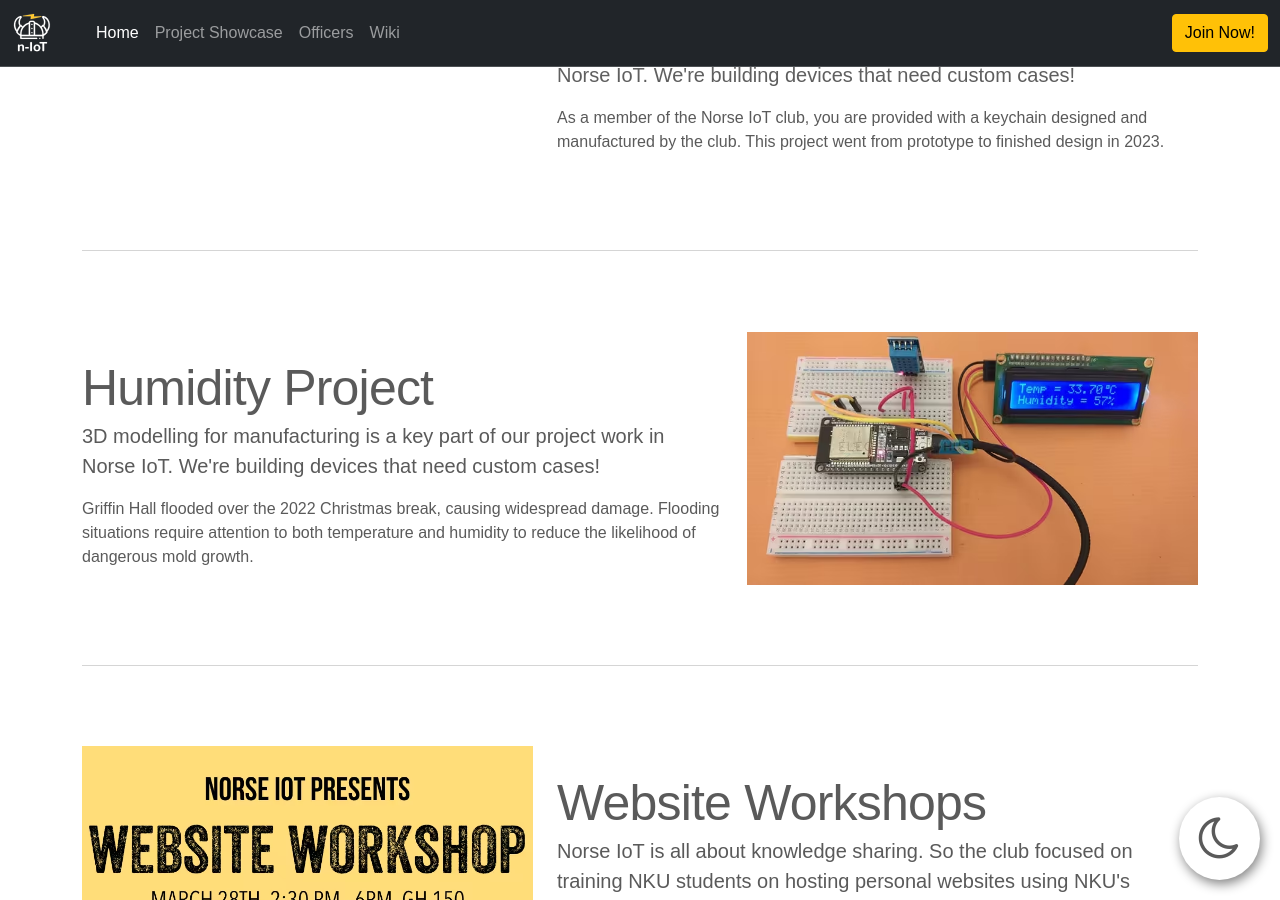
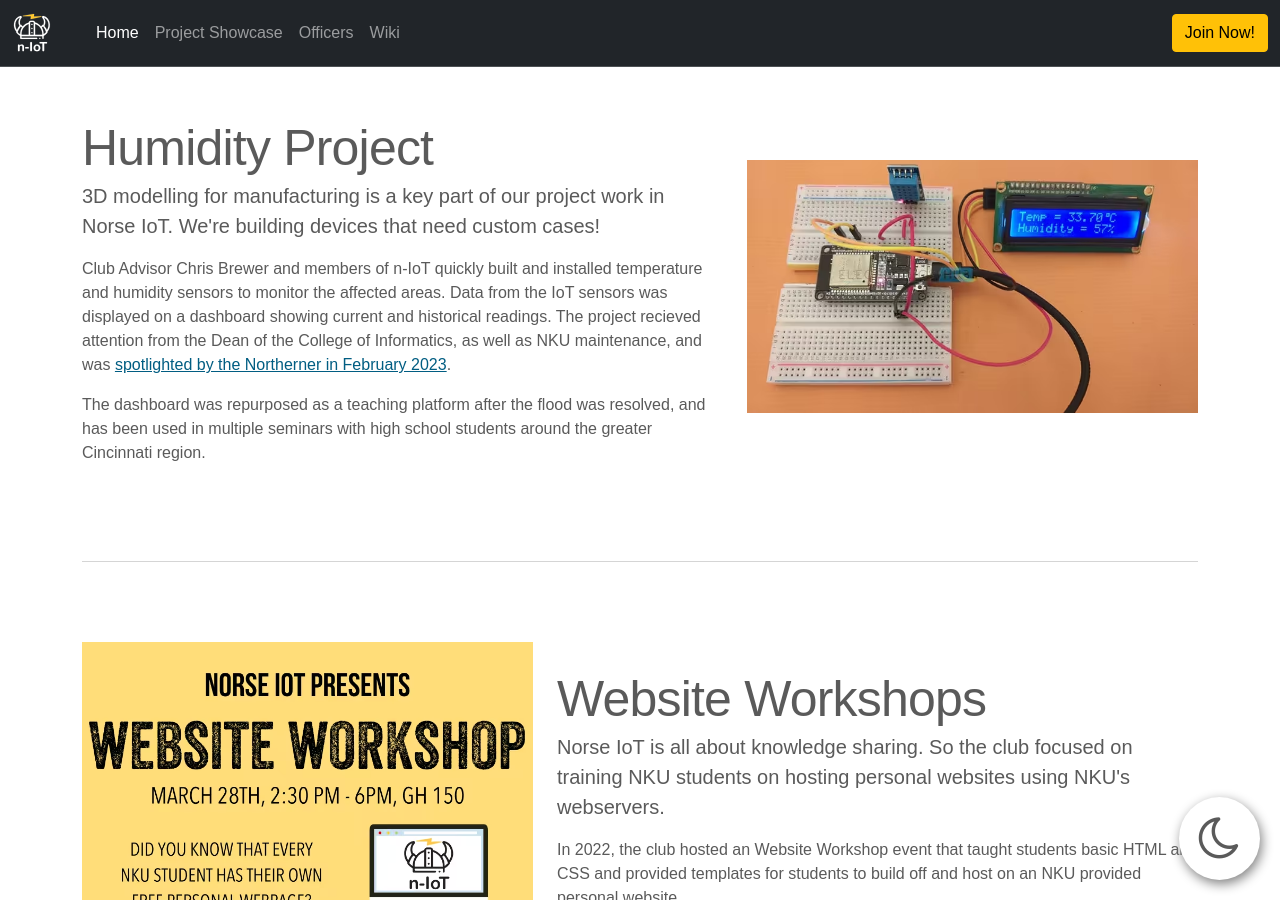
Before and after one commit to Norse-IoT/norse-iot.github.io, a Jekyll site: the page built from pages/projects.html, in a window 1280 px wide and 900 px high, scrolled down 2378 px. Built offline with Jekyll 4.4.1, drawn with Linux system fonts in a browser that asks for light colours; some web fonts are replaced; some of the changed text lies outside the part shown.

Commit message:
Project page fixes

```diff
--- a/pages/projects.html
+++ b/pages/projects.html
@@ -19,9 +19,10 @@
 			title = "Websocket Workshops"
 			lead = "We taught students how to wire microcntrollers!"
 			desc = "Members of the Norse IoT Club walked students at TSA and <a
-			href='https://techolympics.org/'>TechOlympics 2025</a>
-		through building a Wi-Fi enabled game controller. We documented the event <a
-			href='https://wiki.norseiot.club/projects/techolympics25/'>on our Wiki</a>."
+					href='https://techolympics.org/'>TechOlympics 2025</a>
+					through building a Wi-Fi enabled game controller. Students learned basic wiring and electrical concepts.
+					 We documented the event <a
+					href='https://wiki.norseiot.club/projects/techolympics25/'>on our Wiki</a>."
 			image = "/images/websockets.avif"
 			image-align = "left"
 			image-style = "margin-left:auto;margin-right:auto;display:block"
@@ -40,8 +41,8 @@
 		image = "/images/cat-feeder.avif"
 		image-align = "right"
 		image-style = "margin-left:auto;margin-right:auto;display:block"
-		image-size = "5"
-		text-size = 7
+		image-size = "3"
+		text-size = 8
 		-%}
 
 		{%- include project.html
@@ -102,8 +103,14 @@
 			title = "Humidity Project"
 			lead = "3D modelling for manufacturing is a key part of our project work in Norse IoT. We're building
 					devices that need custom cases!"
-			desc = "Griffin Hall flooded over the 2022 Christmas break, causing widespread damage. Flooding situations
-					require attention to both temperature and humidity to reduce the likelihood of dangerous mold growth."
+			desc = "Club Advisor Chris Brewer
+					and members of n-IoT quickly built and installed temperature and humidity sensors to monitor the affected areas.
+					Data from the IoT sensors was displayed on a dashboard showing current and historical readings.
+					The project recieved attention from the Dean of the College of Informatics, as well as NKU maintenance,
+					and was <a target='_blank' href='https://www.thenortherner.com/news/2023/02/10/how-norse-iot-club-builds-humidity-sensors-for-griffin-hall'>
+					spotlighted by the Northerner in February 2023</a>.
+					<p>The dashboard was repurposed as a teaching platform after the flood was resolved, and has been used in multiple seminars with
+					high school students around the greater Cincinnati region.</p>"
 			image-align = "right"
 			side-content = "
 							<img class='featurette-image img-fluid mx-auto' src='../images/esp-32-temp.avif'
```
